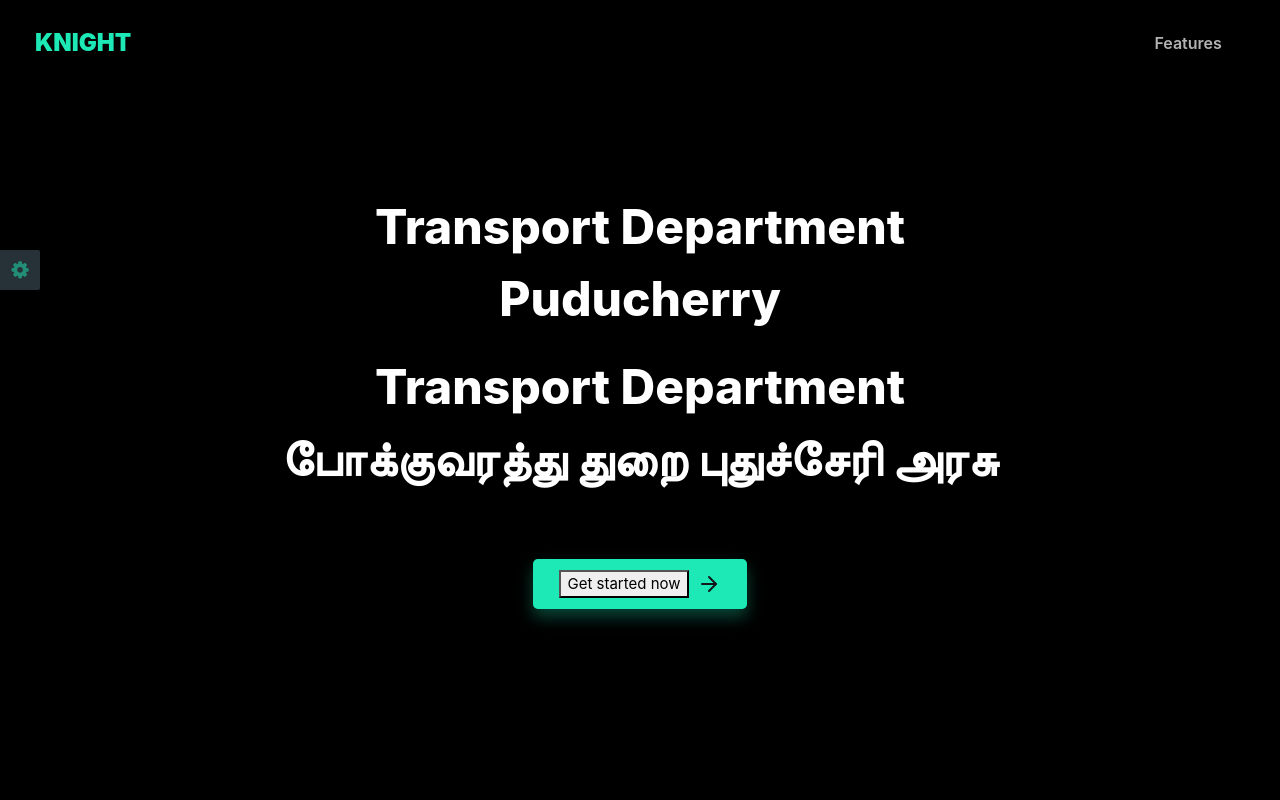
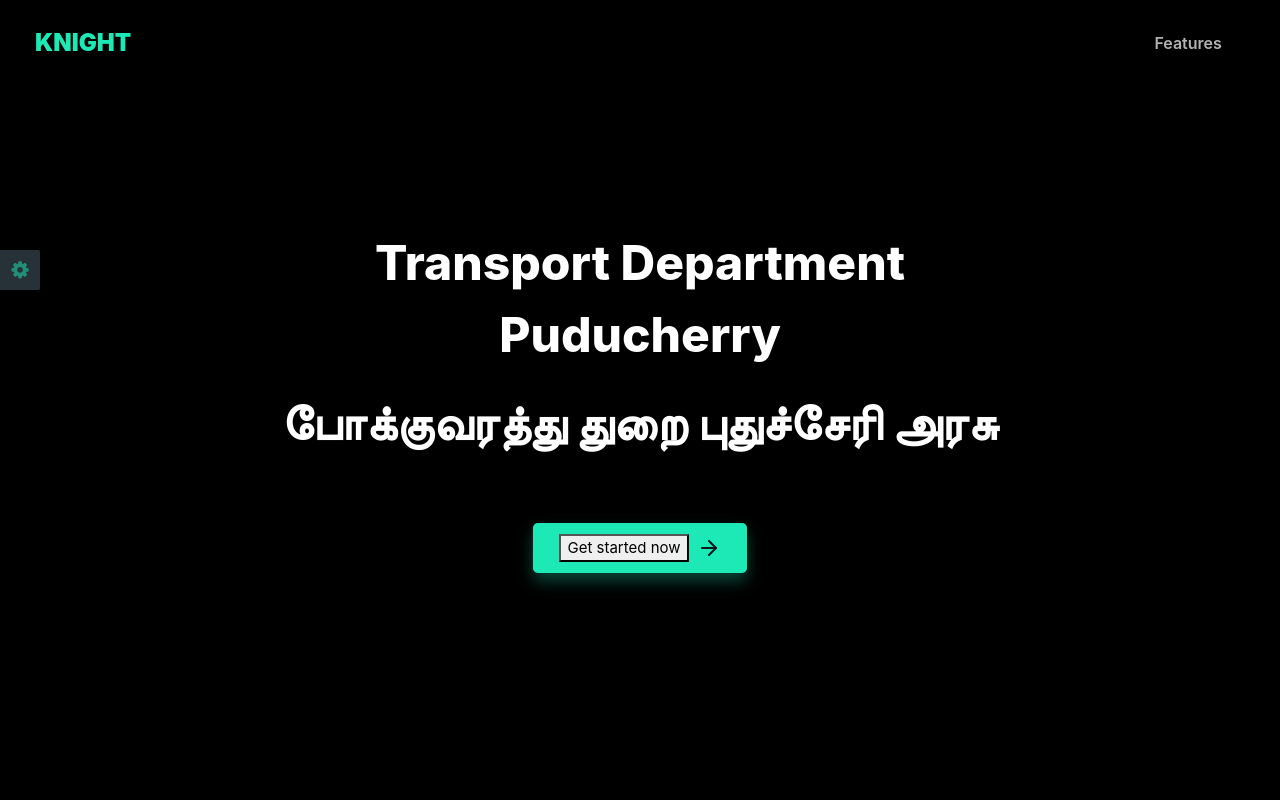
Before and after one commit to Siva8401/MC-Landing-Page, a plain HTML site: page index.html in a window 1280 px wide. Shown: the top 800 px of the page. Drawn offline with nearby package versions, Linux system fonts and the light colour scheme; a web font is replaced by a local one.

Commit message:
Update index.html

```diff
--- a/index.html
+++ b/index.html
@@ -51,7 +51,7 @@
         <div class="row vh-md-100">
             <div class="col-md-8 col-sm-10 col-12 mx-auto my-auto text-center">
                 <h1 class="heading-black text-capitalize">Transport Department Puducherry</h1>
-<h1 class="heading-black text-capitalize">Transport Department போக்குவரத்து துறை புதுச்சேரி அரசு</h1>
+<h1 class="heading-black text-capitalize">போக்குவரத்து துறை புதுச்சேரி அரசு</h1>
                 <p class="lead py-3"></p>
 <a href="your-link-url" class="btn btn-primary d-inline-flex flex-row align-items-center">
     <button> Get started now </button>
```
